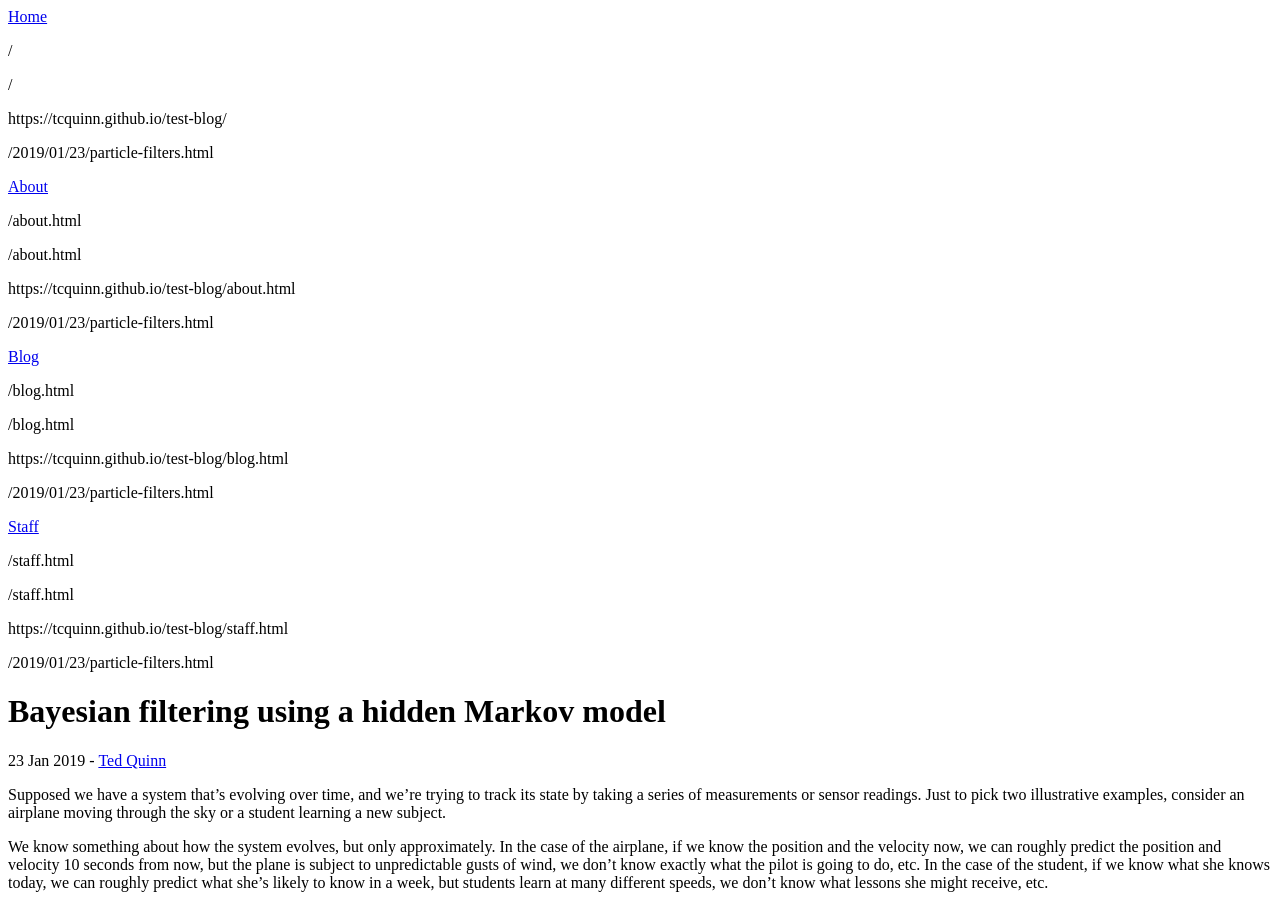
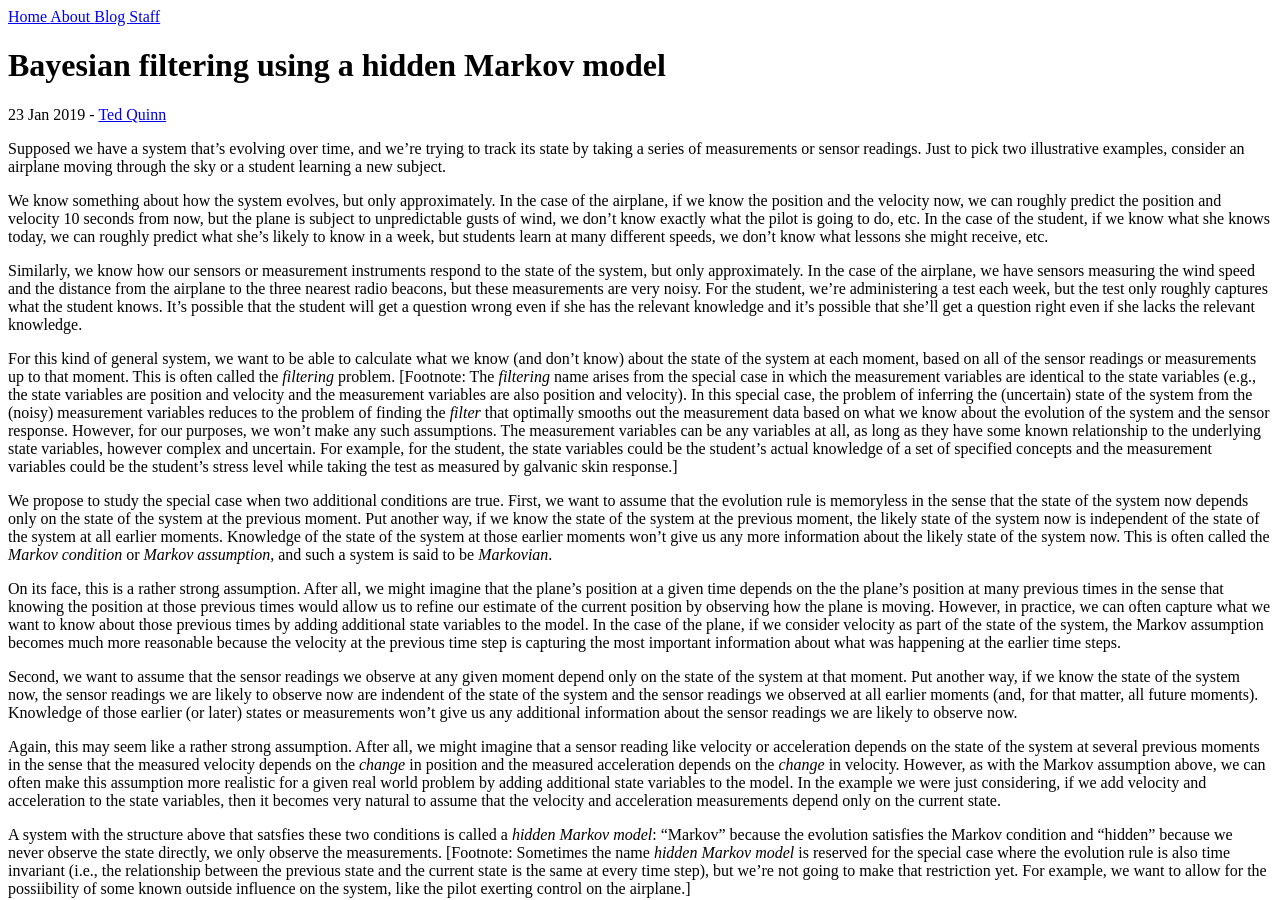
Before and after one commit to tcquinn/test-blog, a Jekyll site: the page built from _posts/2019-01-23-particle-filters.md, in a window 1280 px wide and 900 px high. Built offline with Jekyll 4.4.1, drawn with Linux system fonts in a browser that asks for light colours; formulas are drawn with MathJax 3.

Commit message:
Attempt to remove debugging

```diff
--- a/_includes/navigation.html
+++ b/_includes/navigation.html
@@ -3,17 +3,5 @@
     <a href="{{ item.link | absolute_url}}" {% if page.url == item.link %}class="current"{% endif %}>
       {{ item.name }}
     </a>
-    <p>
-      {{ item.link }}
-    </p>
-    <p>
-      {{ item.link | base_url}}
-    </p>
-    <p>
-      {{ item.link | absolute_url}}
-    </p>
-    <p>
-      {{ page.url }}
-    </p>
   {% endfor %}
 </nav>
--- a/_posts/2019-01-23-particle-filters.md
+++ b/_posts/2019-01-23-particle-filters.md
@@ -53,7 +53,7 @@ That is, $$\mathbf{Y}_t$$ is conditionally independent of $$\mathbf{X}_{t'}$$ an
 
 The figure below is an intutive way of visualizig these independence relationships. For more on the semantics of such graphs, which are widely used in modeling complex sytems, see _Probabilistic Graphical Models_ by Dahpne Koller and Nir Friedman.
 
-![Figure 1]({{ site.url }}/assets/images/bayesfilter_fig01.png){:width="500px"}
+![Figure 1]({{ "/assets/images/bayesfilter_fig01.png" | absolute_url }}){:width="500px"}
 
 Using this language, our intuition tells us that we should be able to express our knowledge of the current state $$P(\mathbf{X}_t)$$ in terms of our knowledge of the previous state $$P(\mathbf{X}_{t-1})$$, our knowledge of how the system evolves $$P(\mathbf{X}_t  \vert  \mathbf{X}_{t-1})$$, the current set of sensor readings $$\mathbf{Y}_t$$, and our knowledge of how the sensors respond $$P(\mathbf{Y}_t  \vert  \mathbf{X}_t)$$. In the next section, we derive precisely this result.
 
```
